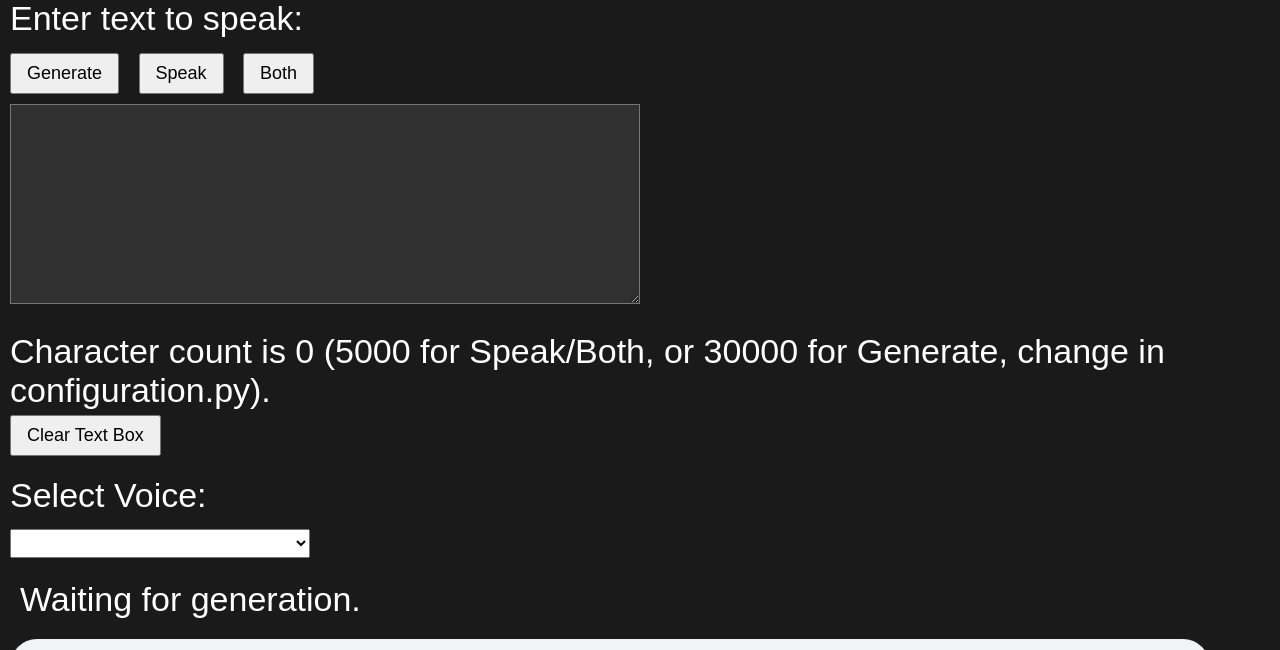
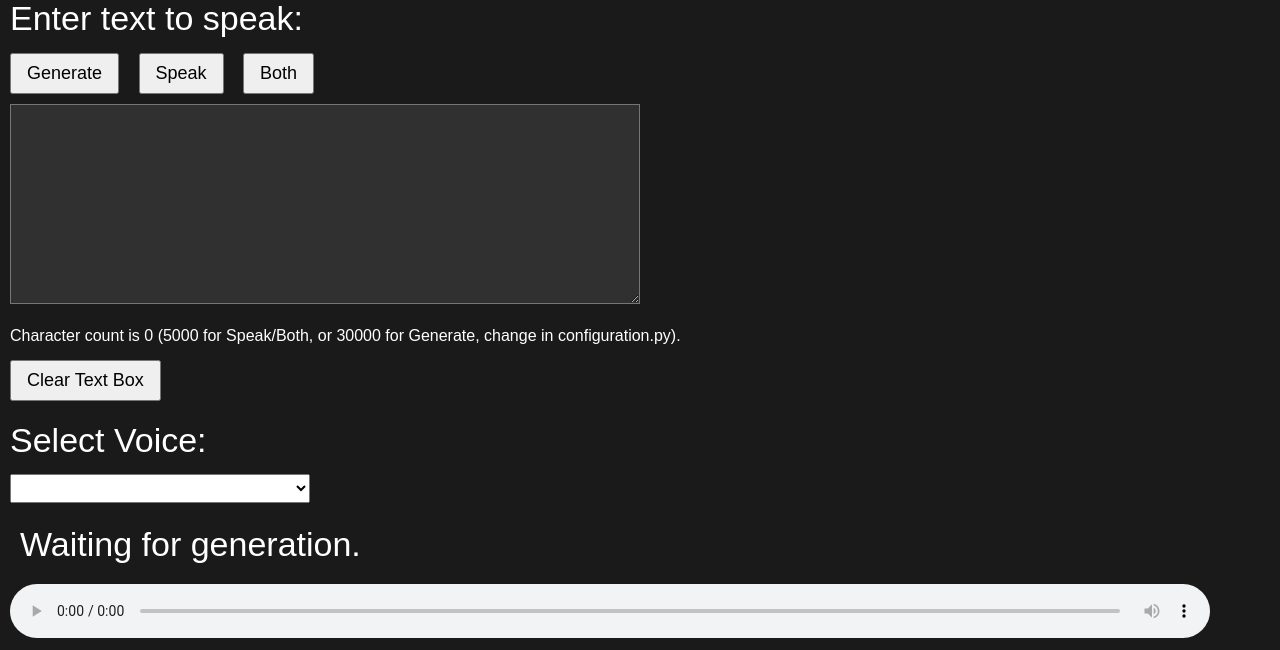
Before and after one commit to krones9000/local-piper, a Flask app: page / in a window 1280 px wide. Shown: the part 145-795 px from the top of the page. Run offline with Flask 3, Linux system fonts and the light colour scheme; data that the repository does not hold is empty; some web fonts are replaced.

Commit message:
Update styles.css
Some general cleaning of the file for clarity and adding styling on the new elements.

```diff
--- a/static/styles.css
+++ b/static/styles.css
@@ -2,7 +2,6 @@
     CSS file written by Kieran Currie Rones
     Date: January 26, 2024
 */
-
 /* Dark mode styles */
 .dark-mode {
     background-color: #1a1a1a;
@@ -44,7 +43,6 @@ textarea {
     margin-bottom: 20px;
 }
 
-/* Optional: Add some styling to the buttons */
 button {
     margin-right: 10px;
     padding: 8px 15px;
@@ -56,7 +54,6 @@ button {
     width: 400px;
 }
 
-/* static/styles.css */
 textarea {
     min-width: 50%;
     min-height: 200px;
@@ -66,7 +63,7 @@ textarea {
     font-size: 20px; /* Adjust the font size for textarea */
     background-color: #303030; /* Dark grey background color */
     color: #ffffff; /* White text color */
-    margin-bottom: 20px; /* Adjust the margin to add space */
+    margin-bottom: 15px; /* Adjust the margin to add space */
 }
 
 #processingStatus {
@@ -89,3 +86,8 @@ textarea {
 #voice option {
     font-size: 16px; /* Adjust the font size of the dropdown options */
 }
+
+#charCount {
+    font-size: 16px; /* Adjust the font size of the dropdown text */
+    margin-bottom: 10px; /* Adjust the margin to add space */
+}
```
